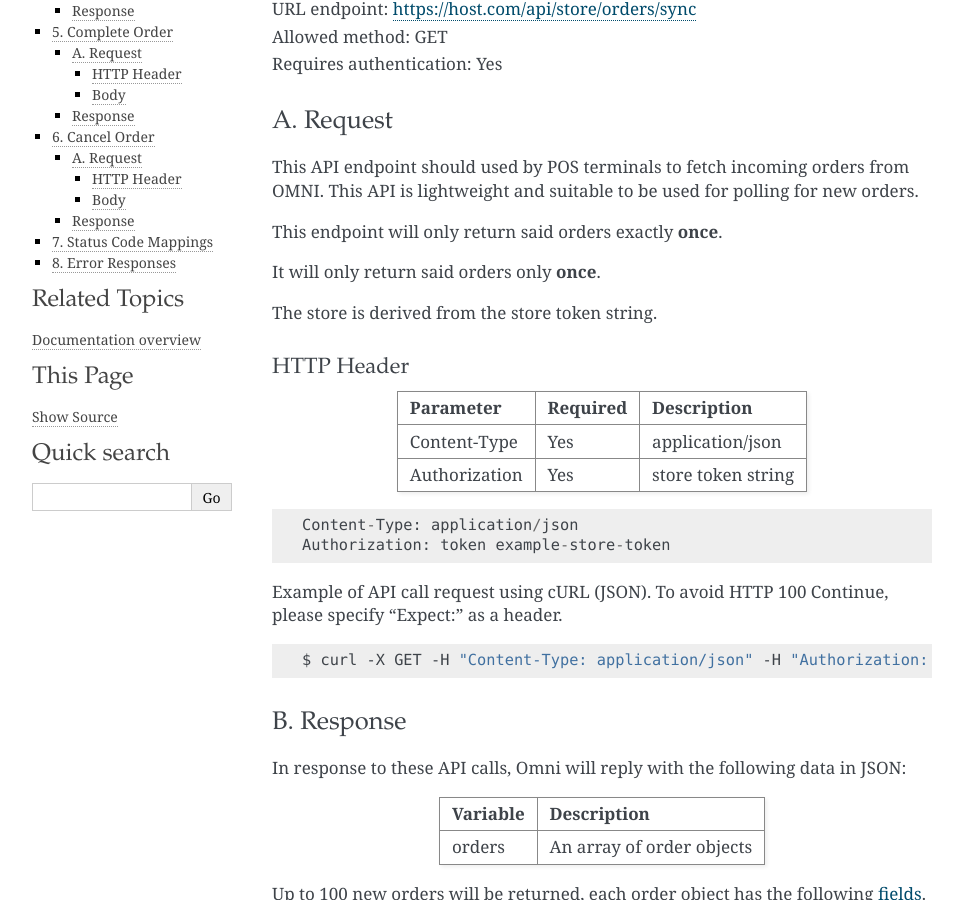
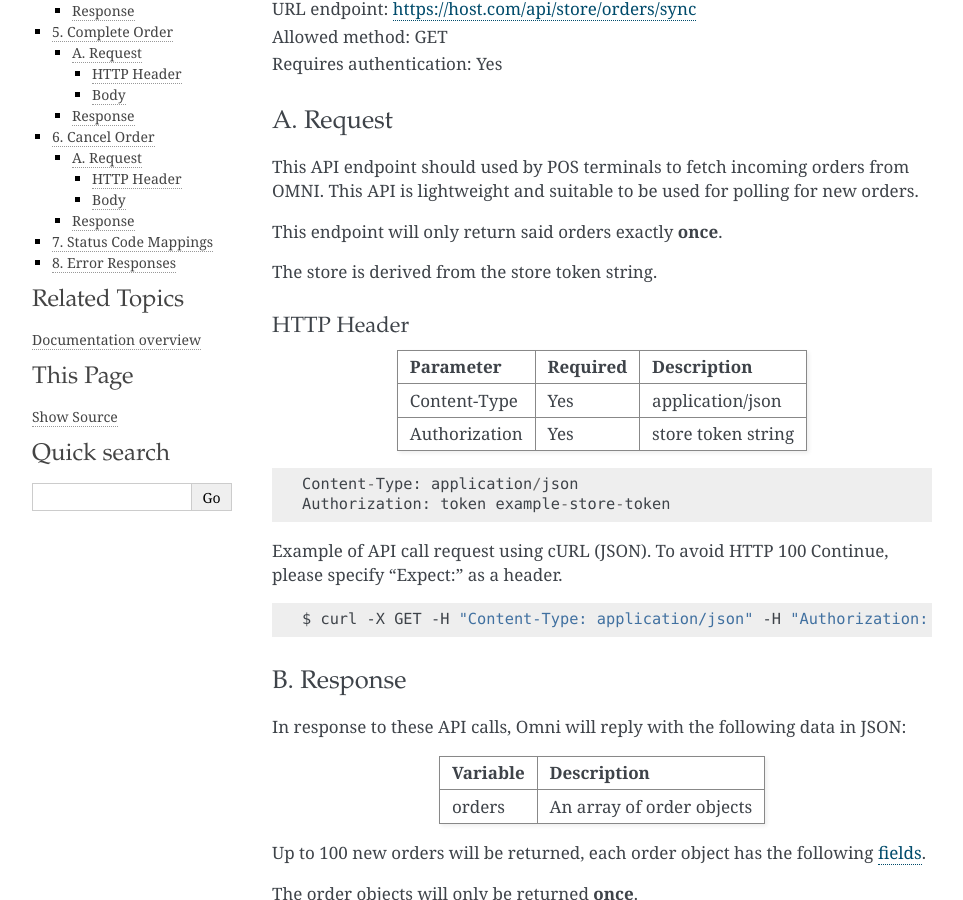
Before and after one commit to ui/stamps-api-docs, a Sphinx documentation site: the page built from source/omni_order_api.rst, in a window 1280 px wide and 900 px high, scrolled down 493 px. Shown: the whole window, without its empty margins (148-1111 px from the left). Built offline with Sphinx 7.4.7, drawn with Linux system fonts in a browser that asks for light colours.

Commit message:
remove duplicate

```diff
--- a/source/omni_order_api.rst
+++ b/source/omni_order_api.rst
@@ -32,8 +32,6 @@ A. Request
 This API endpoint should used by POS terminals to fetch incoming orders from OMNI. This API is lightweight and suitable to be used for polling for new orders.
 
 This endpoint will only return said orders exactly **once**.
-
-It will only return said orders only **once**.
 
 The store is derived from the store token string.
 
```
